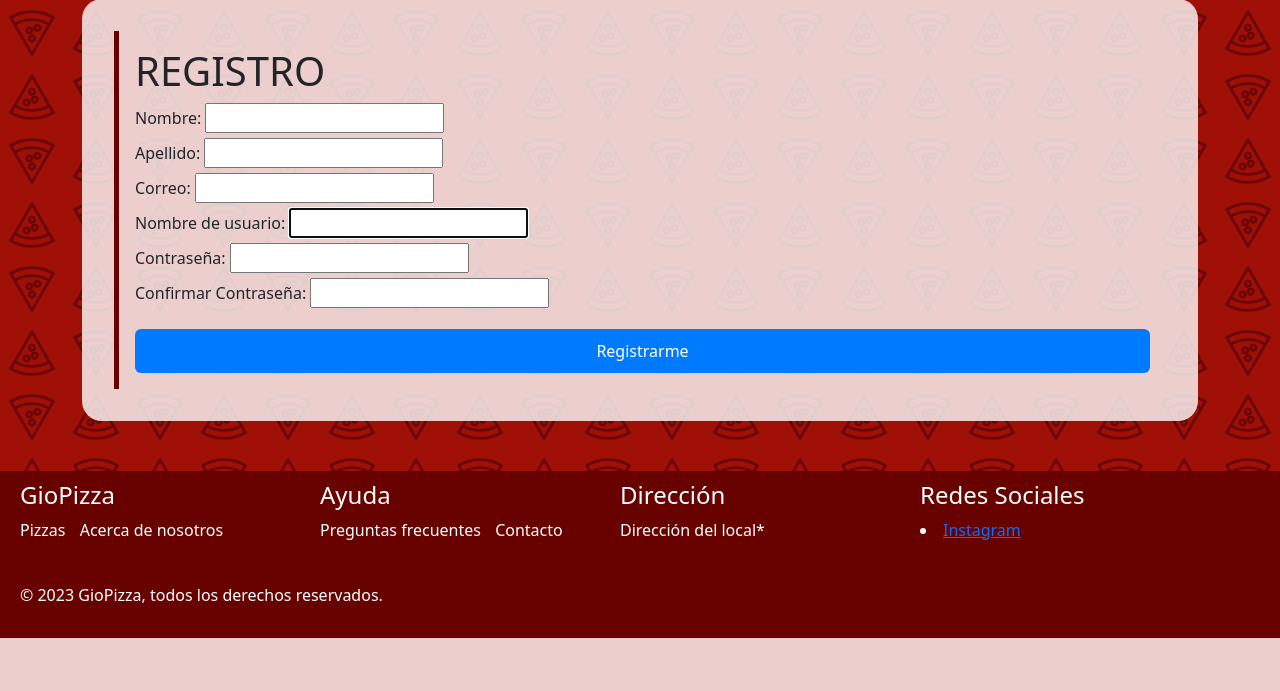
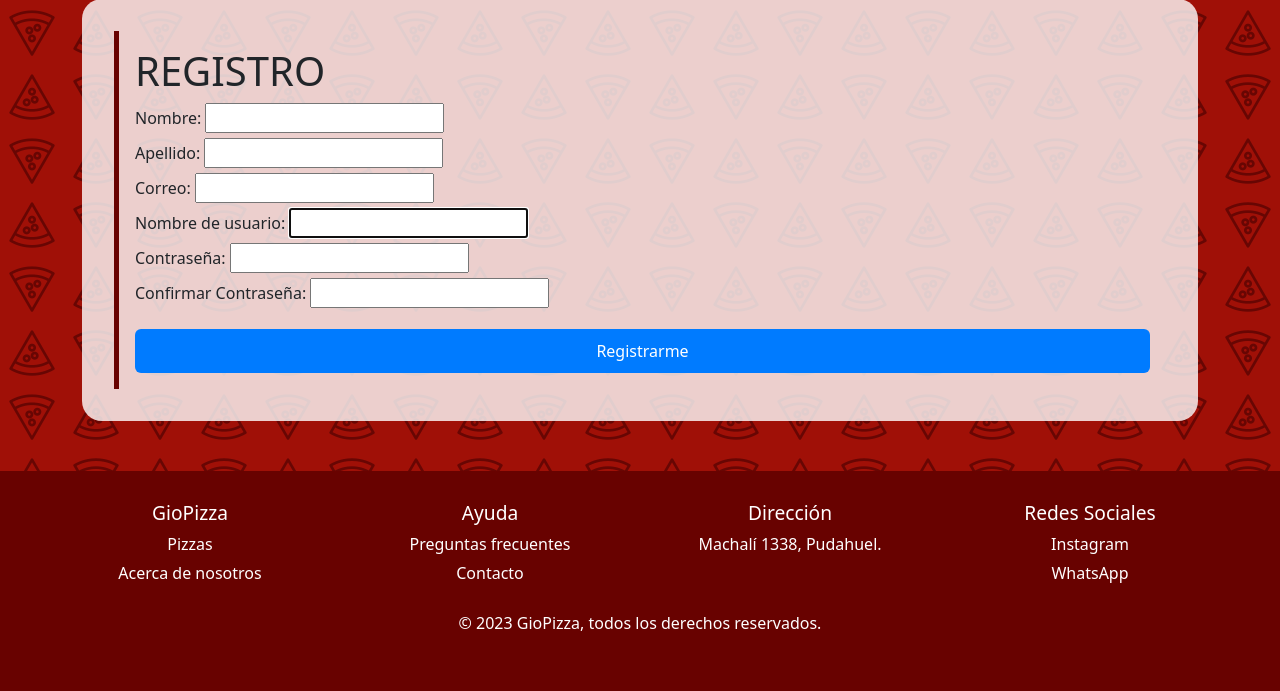
Before and after one commit to AxelRiffo/Proyecto_apt_ecommerce, a Django app: page /signup/ in a window 1280 px wide. Shown: the part 191-882 px from the top of the page. Before the commit the page ends 829 px from the top, so only its background shows below. Run offline with Django 4.2, Linux system fonts and the light colour scheme.

Commit message:
Ajustes css

```diff
--- a/APT2/store/static/css/footer.css
+++ b/APT2/store/static/css/footer.css
@@ -1,38 +1,32 @@
+/* Estilos generales para el footer */
 .contenido {
     background-color: #680200;
+    color: #fff;
+    padding: 20px 0;
 }
 
 .footer-content {
     display: flex;
     flex-wrap: wrap;
     justify-content: space-around;
-    width: 100%;
     max-width: 1200px;
-    margin-bottom: 20px;
+    margin: 0 auto;
 }
 
 .footer-section {
     flex: 1;
     margin: 0 10px;
+    text-align: center;
 }
 
-.copyright {
-    position: relative;
-    bottom: 0;
-    right: 0;
-    color: #fff;
-    padding: 5px 10px;
-}
-
-
+/* Estilos para los enlaces y listas */
 .footer-section ul {
     list-style: none;
     padding: 0;
 }
 
 .footer-section ul li {
-    display: inline-block;
-    margin-right: 10px;
+    margin: 5px 0;
 }
 
 .footer-section ul li a {
@@ -40,10 +34,32 @@
     text-decoration: none;
 }
 
+/* Estilos para el párrafo de dirección */
 .footer-section p {
     margin: 0;
 }
 
-.footer {
-    flex-shrink: 0;
+/* Estilos para el pie de página y derechos de autor */
+.copyright {
+    text-align: center;
+    color: #fff;
+    padding: 10px 0;
+    background-color: #680200;
 }
+
+/* Estilos para el encabezado del footer */
+.footer-section h4 {
+    color: #fff;
+    font-size: 1.2rem;
+}
+
+/* Estilos para los enlaces de redes sociales */
+.footer-section ul li a {
+    display: block;
+    color: #fff;
+    text-decoration: none;
+}
+
+.footer-section ul li a:hover {
+    text-decoration: underline;
+}
--- a/APT2/store/templates/footer.html
+++ b/APT2/store/templates/footer.html
@@ -1,5 +1,4 @@
 {% load static %}
-
 <link rel="stylesheet" href="{% static 'css/footer.css' %}" />
 
 <div class="contenido">
@@ -8,7 +7,7 @@
       <h4>GioPizza</h4>
       <ul>
         <li>
-              <a href="#">Pizzas</a>
+          <a href="/">Pizzas</a>
         </li>
         <li>
           <a href="#">Acerca de nosotros</a>
@@ -28,16 +27,22 @@
     </div>
     <div class="footer-section">
       <h4>Dirección</h4>
-          <p>Dirección del local*</p>
+      <p>Machalí 1338, Pudahuel.</p>
     </div>
     <div class="footer-section">
       <h4>Redes Sociales</h4>
+      <ul>
         <li>
           <a href="https://www.instagram.com/gio_pizzeria_al_forno/">Instagram</a>
         </li>
+        <li>
+          <a href="https://api.whatsapp.com/message/7KRYJ57K2HECJ1?autoload=1&app_absent=0">WhatsApp</a>
+        </li>
+      </ul>
     </div>
   </div>
 
   <div class="copyright">
     <p>© 2023 GioPizza, todos los derechos reservados.</p>
-      </div></div>
+  </div>
+</div>
```
Lines whose indentation alone changed are shown as unchanged.
